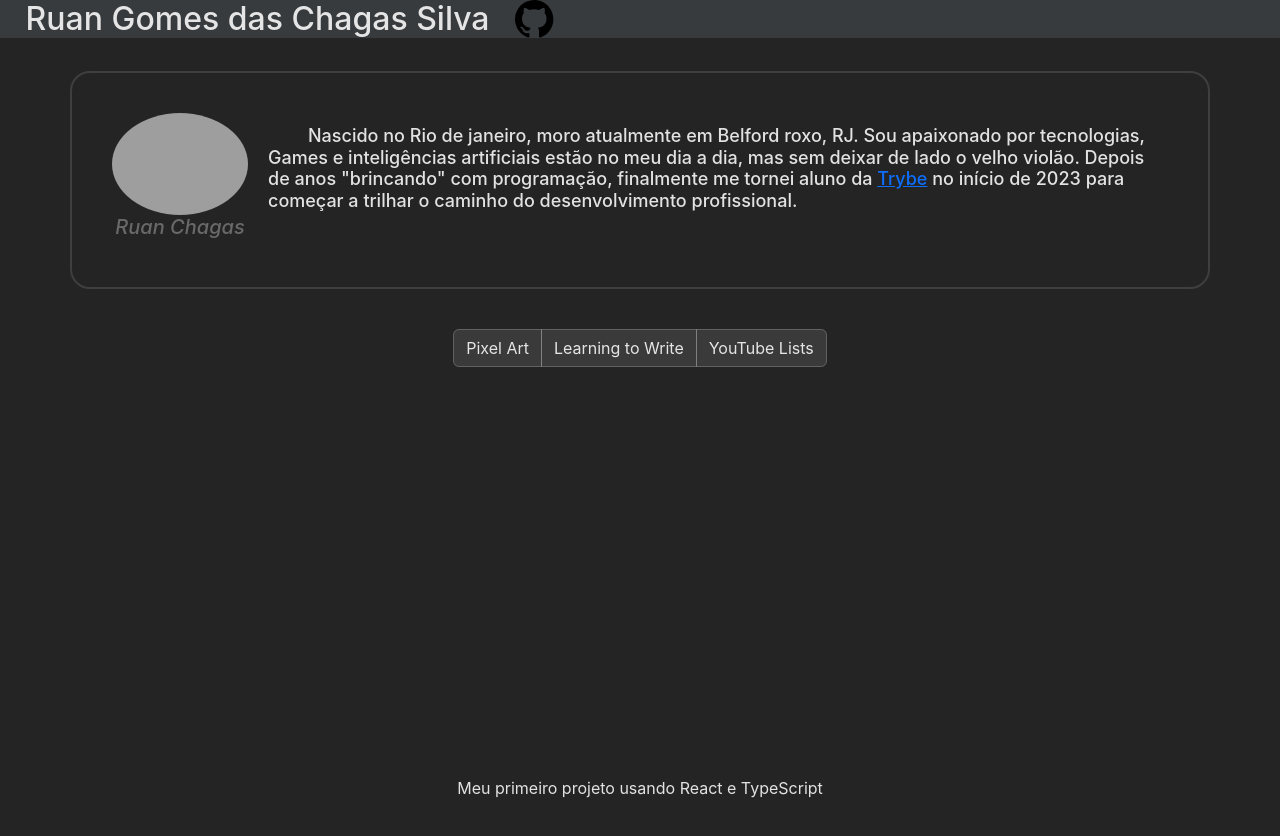
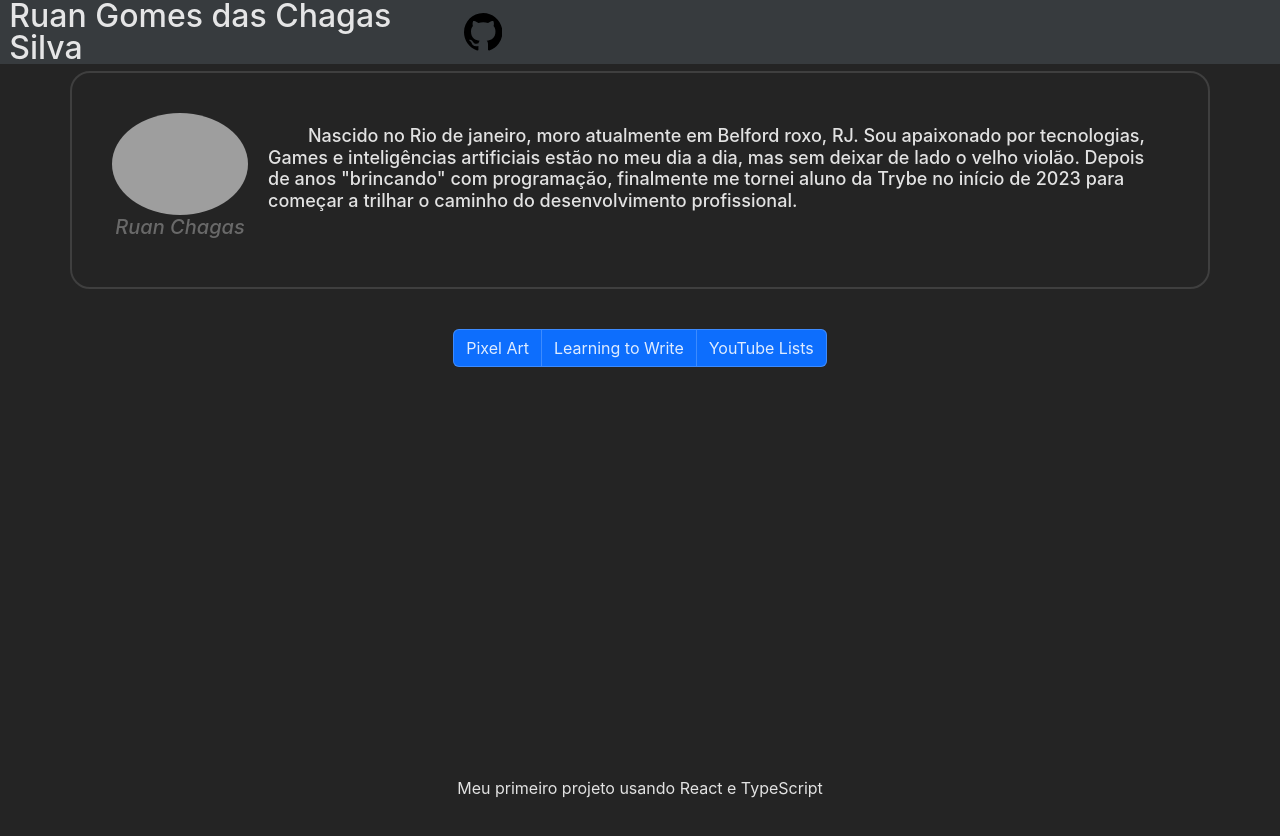
Before and after one commit to RuanChagas95/portifolio, a React (Vite) app: page /projects/1 in a window 1280 px wide. Shown: the top 836 px of the page. Built offline with nearby package versions, Linux system fonts and the light colour scheme; grey boxes are pictures that could not be loaded.

Commit message:
feat routes

```diff
--- a/package.json
+++ b/package.json
@@ -12,7 +12,8 @@
   "dependencies": {
     "bootstrap": "^5.3.0",
     "react": "^18.2.0",
-    "react-dom": "^18.2.0"
+    "react-dom": "^18.2.0",
+    "react-router-dom": "^6.14.1"
   },
   "devDependencies": {
     "@types/react": "^18.0.37",
--- a/src/App.tsx
+++ b/src/App.tsx
@@ -1,21 +1,20 @@
-// import { useState } from 'react'
 import 'bootstrap/dist/css/bootstrap.min.css';
 import 'bootstrap/dist/js/bootstrap.min.js';
 import './App.css'
-import Header  from './components/Header/Header'
-import ProjectGroup from './components/projects/ProjectGroup'
-import AboutMe from './components/AboutMe/AboutMe';
+import { Routes, Route } from 'react-router-dom';
+import Layout from './Layout';
+import ProjectDescribe from './components/projects/ProjectDescribe/ProjectDescribe';
 
 function App() {
   return (
-    <>
-    <Header />
-    <main>
-        <AboutMe />
-      <ProjectGroup />
-    </main>
-    <footer>Meu primeiro projeto usando React e TypeScript</footer>
-    </>
+    <Routes>
+      <Route path='/' element={<Layout />}>
+        <Route path='projects/:project' element={<ProjectDescribe />}/>
+      </Route>
+      <Route path='/*'element={<Layout />}/>
+
+    </Routes>
+
   )
 }
 
--- /dev/null
+++ b/src/Layout.tsx
@@ -0,0 +1,17 @@
+import Header  from './components/Header/Header'
+import ProjectGroup from './components/projects/ProjectGroup'
+import AboutMe from './components/AboutMe/AboutMe';
+import { Outlet } from 'react-router-dom';
+export default function Layout() {
+  return (
+    <>
+    <Header />
+    <main>
+        <AboutMe />
+      <ProjectGroup />
+      <Outlet />
+    </main>
+    <footer>Meu primeiro projeto usando React e TypeScript</footer>
+    </>
+  )
+}
--- a/src/components/Header/Header.css
+++ b/src/components/Header/Header.css
@@ -23,3 +23,7 @@ h1 {
   min-width: 32px;
   line-height: 100%;
 }
+a {
+  all: unset;
+  cursor: pointer;
+}
--- a/src/components/Header/Header.tsx
+++ b/src/components/Header/Header.tsx
@@ -1,9 +1,13 @@
 import './Header.css'
+import { Link } from 'react-router-dom'
 function Header() {
     //lint-ignore-next-line
     const path =  <path d="M8 0c4.42 0 8 3.58 8 8a8.013 8.013 0 0 1-5.45 7.59c-.4.08-.55-.17-.55-.38 0-.27.01-1.13.01-2.2 0-.75-.25-1.23-.54-1.48 1.78-.2 3.65-.88 3.65-3.95 0-.88-.31-1.59-.82-2.15.08-.2.36-1.02-.08-2.12 0 0-.67-.22-2.2.82-.64-.18-1.32-.27-2-.27-.68 0-1.36.09-2 .27-1.53-1.03-2.2-.82-2.2-.82-.44 1.1-.16 1.92-.08 2.12-.51.56-.82 1.28-.82 2.15 0 3.06 1.86 3.75 3.64 3.95-.23.2-.44.55-.51 1.07-.46.21-1.61.55-2.33-.66-.15-.24-.6-.83-1.23-.82-.67.01-.27.38.01.53.34.19.73.9.82 1.13.16.45.68 1.31 2.69.94 0 .67.01 1.3.01 1.49 0 .21-.15.45-.55.38A7.995 7.995 0 0 1 0 8c0-4.42 3.58-8 8-8Z"></path>
+
     return <header>
+        <Link to='/'>
         <h1>Ruan Gomes das Chagas Silva</h1>
+        </Link>
         <a href="https://github.com/RuanChagas95" target="_blank">
         <svg xmlns="http://www.w3.org/2000/svg"  viewBox="0 0 16 16">
             { path}
--- a/src/components/projects/ProjectDescribe/ProjectDescribe.tsx
+++ b/src/components/projects/ProjectDescribe/ProjectDescribe.tsx
@@ -1,12 +1,17 @@
-import { projectType } from "../projectList";
+import { projectList } from "../projectList";
 import './projectDescribe.css'
-export default function ProjectDescribe(props: {project: projectType}) {
-    const { project } = props
-        const { folder, describe } = project
+import { useParams } from "react-router-dom";
+export default function ProjectDescribe() {
+    const { project: folder } = useParams()
+    const project = projectList.find((project) => project.folder === folder)
+    if (!project){
+        return false
+    }
+    const {describe} = project
         return (<>
-            <div  id={`project-describe-${folder}`} className={`collapse project-describe ${folder}`} aria-expanded="false">
+            <div>
             <div className="container"><p>{describe}</p></div>
-            <iframe src={`./src/components/projects/${folder}/`}></iframe>
+            <iframe src={`/src/components/projects/${folder}/`}></iframe>
         </div>
         </>
     )
--- a/src/components/projects/ProjectGroup.tsx
+++ b/src/components/projects/ProjectGroup.tsx
@@ -1,29 +1,31 @@
 import { projectList, projectType } from './projectList'
 import './projectGroup.css'
-import ProjectDescribe from './ProjectDescribe/ProjectDescribe'
+import { useNavigate, useParams } from 'react-router-dom'
+
 
 
 function ProjectGroup() {
+    const navigate = useNavigate()
+    const params = useParams()
+
+    const handleCLick = (folder: string) => {
+        navigate(`projects/${folder}`)
+    }
     return (
         <div className='projects'>
-        <div className="btn-group" role="group" aria-label="Basic radio toggle button group">
-           {projectList.map((project: projectType, index) => BtnProject(project, index))}
+            <div className="btn-group" role="group" aria-label="Projects">
+
+                {projectList.map((project: projectType) => {
+                    return (<button key={project.folder}
+                        className={`btn btn-primary ${project.folder === params.project ? 'active' : ''}`}
+                        onClick={() => handleCLick(project.folder)}>
+                        {project.name}
+                    </button>)
+                })}
+            </div>
+
         </div>
-        {projectList.map((project: projectType) => <ProjectDescribe project={project}/>)}
-</div>
     )
-
-    function BtnProject(project: projectType, index: number) {
-        const { name, folder } = project
-        const btnId = `btnradio${index}`
-
-        return (
-            <>
-        <input type="radio" className="btn-check" name="btnradio"  data-bs-toggle="collapse" id={btnId} data-bs-target={`.project-describe.${folder}, .project-describe.show`} aria-controls={`.project-describe`} aria-expanded="false"></input>
-        <label className="btn btn-outline-primary" htmlFor={btnId}>{ name } </label>
-        </>
-    )
-}
 }
 
 export default ProjectGroup
--- a/src/main.tsx
+++ b/src/main.tsx
@@ -2,9 +2,12 @@ import React from 'react'
 import ReactDOM from 'react-dom/client'
 import App from './App.tsx'
 import './index.css'
+import { BrowserRouter } from 'react-router-dom';
 
 ReactDOM.createRoot(document.getElementById('root') as HTMLElement).render(
-  <React.StrictMode>
-    <App />
-  </React.StrictMode>,
+  <BrowserRouter>
+    <React.StrictMode>
+      <App />
+    </React.StrictMode>
+  </BrowserRouter>
 )
```
Also changed, not shown: src/components/projects/projectList.ts (renamed from src/components/projects/projectList.tsx), 1 other file (tests, documents, lock files or other folders).
